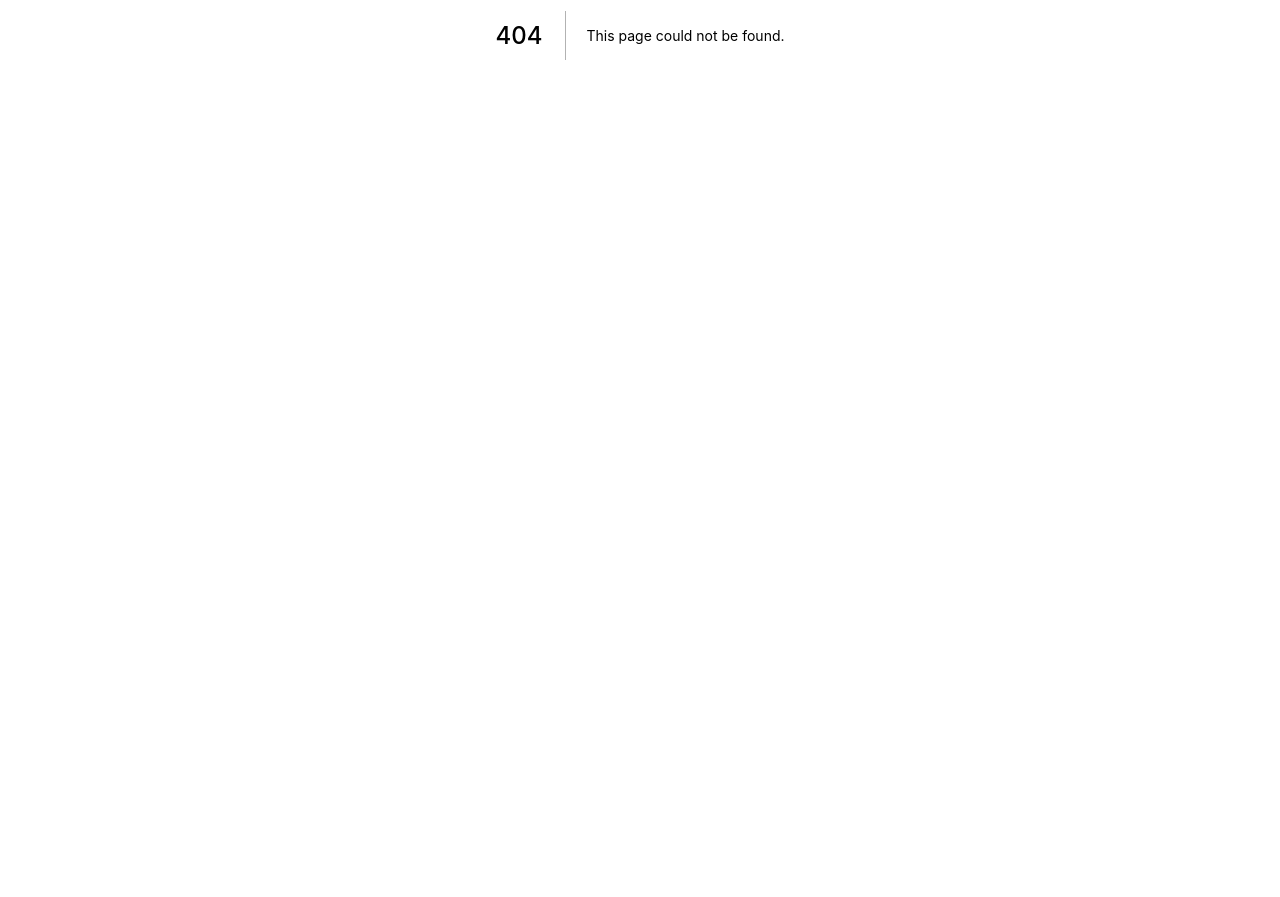
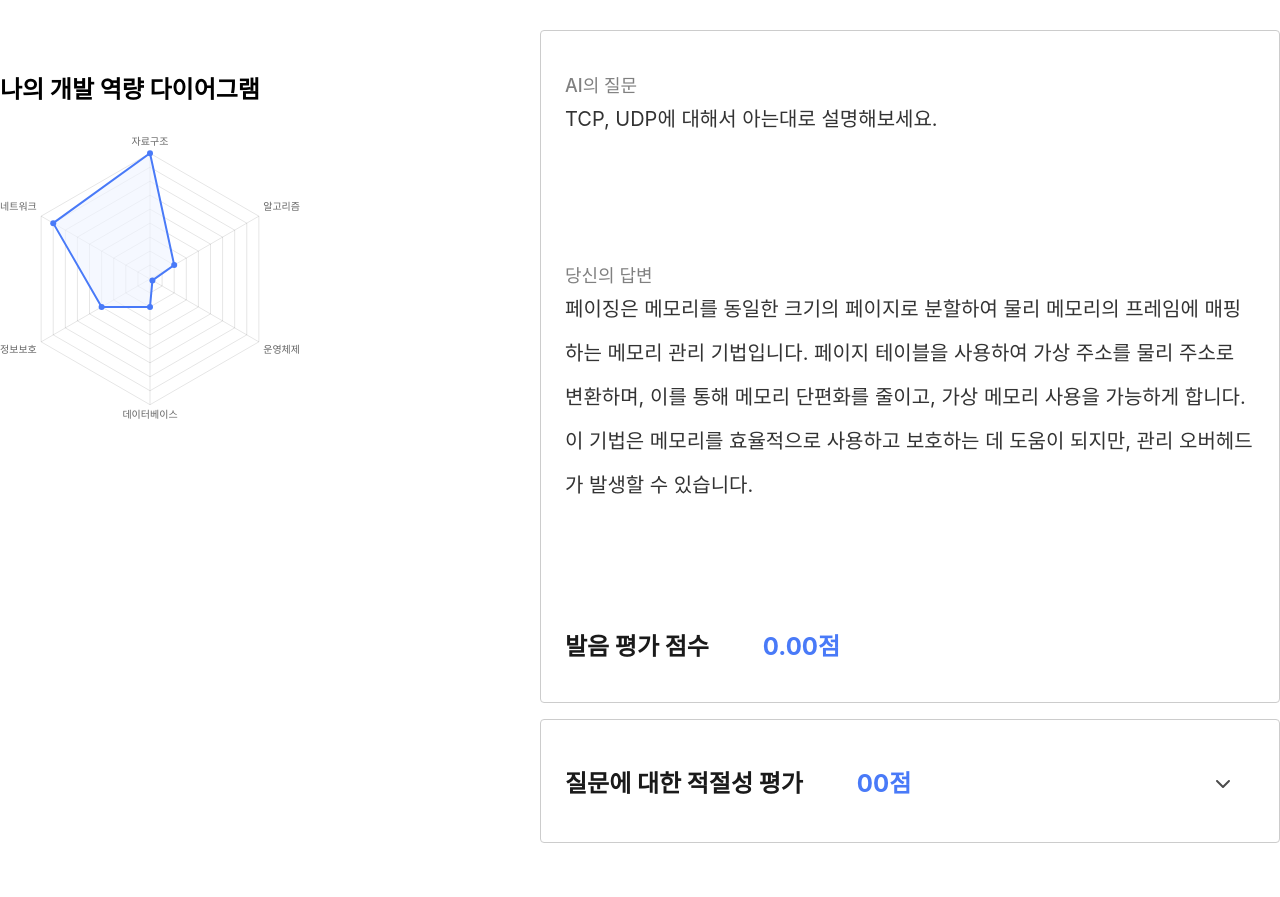
Before and after one commit to SW-HACKATHON-2NE1/aiview-FE, a Next.js app: page /result in a window 1280 px wide. Before the commit this address had no page. Shown: the part 465-1362 px from the top of the page. Before the commit the page ends 900 px from the top, so only its background shows below. Built offline with nearby package versions, Linux system fonts and the light colour scheme; a web font is replaced by a local one.

Commit message:
feat: result page done

```diff
--- a/src/components/Tabs.tsx
+++ b/src/components/Tabs.tsx
@@ -26,8 +26,8 @@ function Tabs({
   children,
   ...props
 }: React.PropsWithChildren<GridSelectionProps>) {
-  const [currentItem, setCurrentItem] = useState<ValueOf<typeof items> | null>(
-    null
+  const [currentItem, setCurrentItem] = useState<ValueOf<typeof items>>(
+    items[0]
   );
 
   return (
--- /dev/null
+++ b/src/components/pages/result/QnASection.tsx
@@ -0,0 +1,137 @@
+import Button from "@/components/Button";
+import CollapseBar from "@/components/Collapse";
+import Tabs from "@/components/Tabs";
+import styled from "@emotion/styled";
+import { useState } from "react";
+
+const QnAContainer = styled("div")(({ theme }) => ({
+  marginTop: "32px",
+  "& h3": {
+    color: theme.color.G500,
+    fontSize: "18px",
+    fontWeight: 500,
+  },
+  "& p": {
+    color: theme.color.G800,
+    fontSize: "20px",
+    lineHeight: "44px",
+  },
+}));
+
+const SpeakSubSection = styled("section")(({ theme }) => ({
+  padding: "40px 24px",
+  display: "flex",
+  flexDirection: "column",
+  width: "690px",
+  gap: "56px",
+  borderRadius: "4px",
+  border: `1px solid ${theme.color.G200}`,
+}));
+
+const PointContainer = styled("div")(({ theme }) => ({
+  fontSize: "24px",
+  fontWeight: 700,
+  display: "flex",
+  gap: "24px",
+
+  "& span:nth-of-type(1)": {
+    color: theme.color.G900,
+  },
+  "& span:nth-of-type(2)": {
+    color: theme.color.blue,
+  },
+}));
+
+const StyledCollapseBar = styled(CollapseBar)(({ theme }) => ({
+  borderRadius: "4px",
+  padding: "32px 24px",
+  marginTop: "16px",
+  border: "1px solid #ccc",
+  width: "690px",
+  "& > div:nth-of-type(1)": {
+    display: "flex",
+    justifyContent: "space-between",
+    alignItems: "center",
+  },
+  "& > div:nth-of-type(2)": {
+    padding: "32px 24px",
+    display: "flex",
+    flexDirection: "column",
+    gap: "40px",
+    "& > div:nth-of-type(2) > h3": {
+      color: theme.color.blue,
+    },
+  },
+}));
+
+const ReplyButton = styled(Button)({
+  marginTop: "56px",
+  width: "738px",
+});
+
+interface QnASectionProps {
+  qnaArr: Array<{
+    question: string;
+    answer: string;
+    speakPoint: number;
+    answerPoint: number;
+    feedback: string;
+    correctAnswer: string;
+  }>;
+}
+function QnASection({ qnaArr }: QnASectionProps) {
+  const [currentTabIndex, setCurrentTabIndex] = useState(0);
+  const { question, answer, speakPoint, answerPoint, feedback, correctAnswer } =
+    qnaArr[currentTabIndex];
+
+  return (
+    <section>
+      <h2>질문별 분석</h2>
+      <Tabs
+        onTabChanged={(v) => setCurrentTabIndex(+v[2] - 1)}
+        items={qnaArr.map((_, i) => `질문${i + 1}`)}
+      />
+      <QnAContainer>
+        <SpeakSubSection>
+          <div>
+            <h3>AI의 질문</h3>
+            <p>{question}</p>
+          </div>
+          <div>
+            <h3>당신의 답변</h3>
+            <p>{answer}</p>
+          </div>
+          <PointContainer>
+            <span>발음 평가 점수</span>
+            <span>{speakPoint.toFixed(2).padStart(2, "0")}점</span>
+          </PointContainer>
+        </SpeakSubSection>
+
+        <StyledCollapseBar>
+          <div>
+            <PointContainer>
+              <span>질문에 대한 적절성 평가</span>
+              <span>{answerPoint.toFixed(0).padStart(2, "0")}점</span>
+            </PointContainer>
+
+            <CollapseBar.Button />
+          </div>
+
+          <CollapseBar.Body>
+            <div>
+              <h3>피드백</h3>
+              <p>{feedback}</p>
+            </div>
+            <div>
+              <h3>모범 답안</h3>
+              <p>{correctAnswer}</p>
+            </div>
+          </CollapseBar.Body>
+        </StyledCollapseBar>
+        <ReplyButton>나의 녹화 다시 보기</ReplyButton>
+      </QnAContainer>
+    </section>
+  );
+}
+
+export default QnASection;
--- /dev/null
+++ b/src/pages/result.tsx
@@ -0,0 +1,117 @@
+import RadarChart from "@/components/RadarChart";
+import WordSpread from "@/components/WordsSpread";
+import QnASection from "@/components/pages/result/QnASection";
+import styled from "@emotion/styled";
+
+const VerticalDivider = styled("div")(({ theme }) => ({
+  width: "1px",
+  height: "100vw",
+  backgroundColor: theme.color.G100,
+  margin: "0px 120px",
+}));
+
+const PageContainer = styled("div")({
+  display: "flex",
+  width: "100%",
+  alignItems: "center",
+  flexDirection: "column",
+  "& h1": {
+    marginTop: "90px",
+    marginBottom: "120px",
+  },
+  "& h2": {
+    marginBottom: "24px",
+  },
+});
+
+const PageBody = styled("div")({
+  display: "flex",
+  width: "100vw",
+  justifyContent: "center",
+  "& section:nth-of-type(1)": {
+    display: "flex",
+    flexDirection: "column",
+    gap: "120px",
+  },
+});
+
+const defaultWords = [
+  {
+    text: "told",
+    value: 64,
+  },
+  {
+    text: "mistake",
+    value: 11,
+  },
+  {
+    text: "thought",
+    value: 16,
+  },
+  {
+    text: "bad",
+    value: 17,
+  },
+  {
+    text: "tolaaad",
+    value: 264,
+  },
+  {
+    text: "miaaaastake",
+    value: 131,
+  },
+  {
+    text: "thaaaought",
+    value: 56,
+  },
+  {
+    text: "baaaad",
+    value: 77,
+  },
+];
+const defaultNumbers = {
+  scoreAL: 1,
+  scoreDB: 0.3,
+  scoreDS: 0.12,
+  scoreIS: 0.3,
+  scoreNT: 0.5,
+  scoreOS: 0.9,
+};
+const defaultQnAs = [
+  {
+    question: "TCP, UDP에 대해서 아는대로 설명해보세요.",
+    answer:
+      "페이징은 메모리를 동일한 크기의 페이지로 분할하여 물리 메모리의 프레임에 매핑하는 메모리 관리 기법입니다. 페이지 테이블을 사용하여 가상 주소를 물리 주소로 변환하며, 이를 통해 메모리 단편화를 줄이고, 가상 메모리 사용을 가능하게 합니다. 이 기법은 메모리를 효율적으로 사용하고 보호하는 데 도움이 되지만, 관리 오버헤드가 발생할 수 있습니다.",
+    speakPoint: 0,
+    answerPoint: 0,
+    feedback:
+      "답변에는 TCP와 UDP에 대한 설명이 혼동되고 잘못 표현되어있습니다. 실제로 TCP는 연결 지향형 프로토콜로, 데이터 전송 전에 3-way handshake를 통해 연결을 설정합니다. TCP는 데이터의 순서보장과 신뢰성을 제공합니다. 반대로, UDP는 비연결형 프로토콜로, 연결 설정 없이 데이터를 전송합니다. UDP는 빠른 전송을 제공하지만, 신뢰성이나 순서 보장은 하지 않습니다. 답변을수정하여 TCP와 UDP의 특징을 정확하게 반영하는 것이 중요합니다.",
+    correctAnswer:
+      "TCP(Transmission Control Protocol)는 연결 지향형 프로토콜로, 통신을 시작하기 전에 두 시스템 간에 연결을 설정합니다. 이는 3-way handshake 과정을 통해 이루어집니다. TCP는 데이터의 순서 보장, 신뢰성, 혼잡 제어 및 흐름 제어를 제공합니다. 이로 인해 높은 신뢰성이 필요한 애플리케이션에서 주로 사용됩니다. 반면, UDP(User Datagram Protocol)는 비연결형 프로토콜로, 데이터를 전송하기 전에 연결을 설정하지 않습니다. UDP는 낮은 지연 시간과 빠른 전송을 제공하지만, 데이터의 순서 보장이나 신뢰성은 제공하지 않습니다. 이로 인해 실시간 스트리밍, 게임, VoIP 등 빠른 데이터 전송이 중요한 경우에 적합합니다.",
+  },
+];
+export default function ResultPage() {
+  return (
+    <PageContainer>
+      <h1>AI 면접 결과 리포트</h1>
+      <PageBody>
+        <section>
+          <div>
+            <h2>단어 빈도</h2>
+            <div>
+              <WordSpread words={defaultWords} />
+            </div>
+          </div>
+          <div>
+            <h2>나의 개발 역량 다이어그램</h2>
+            <div>
+              <RadarChart numbers={defaultNumbers} />
+            </div>
+          </div>
+        </section>
+        <VerticalDivider />
+        <QnASection qnaArr={defaultQnAs} />
+      </PageBody>
+    </PageContainer>
+  );
+}
```
